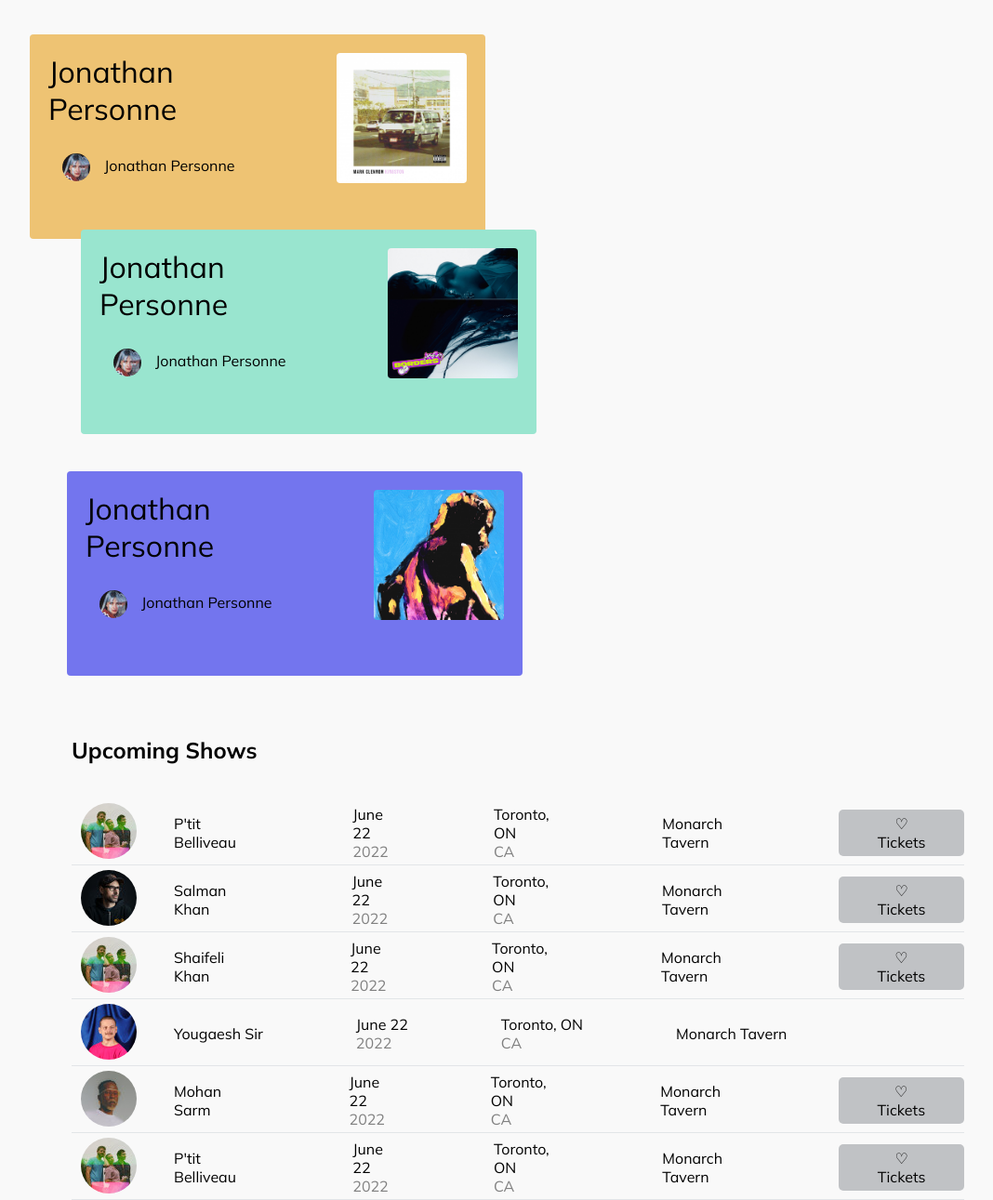
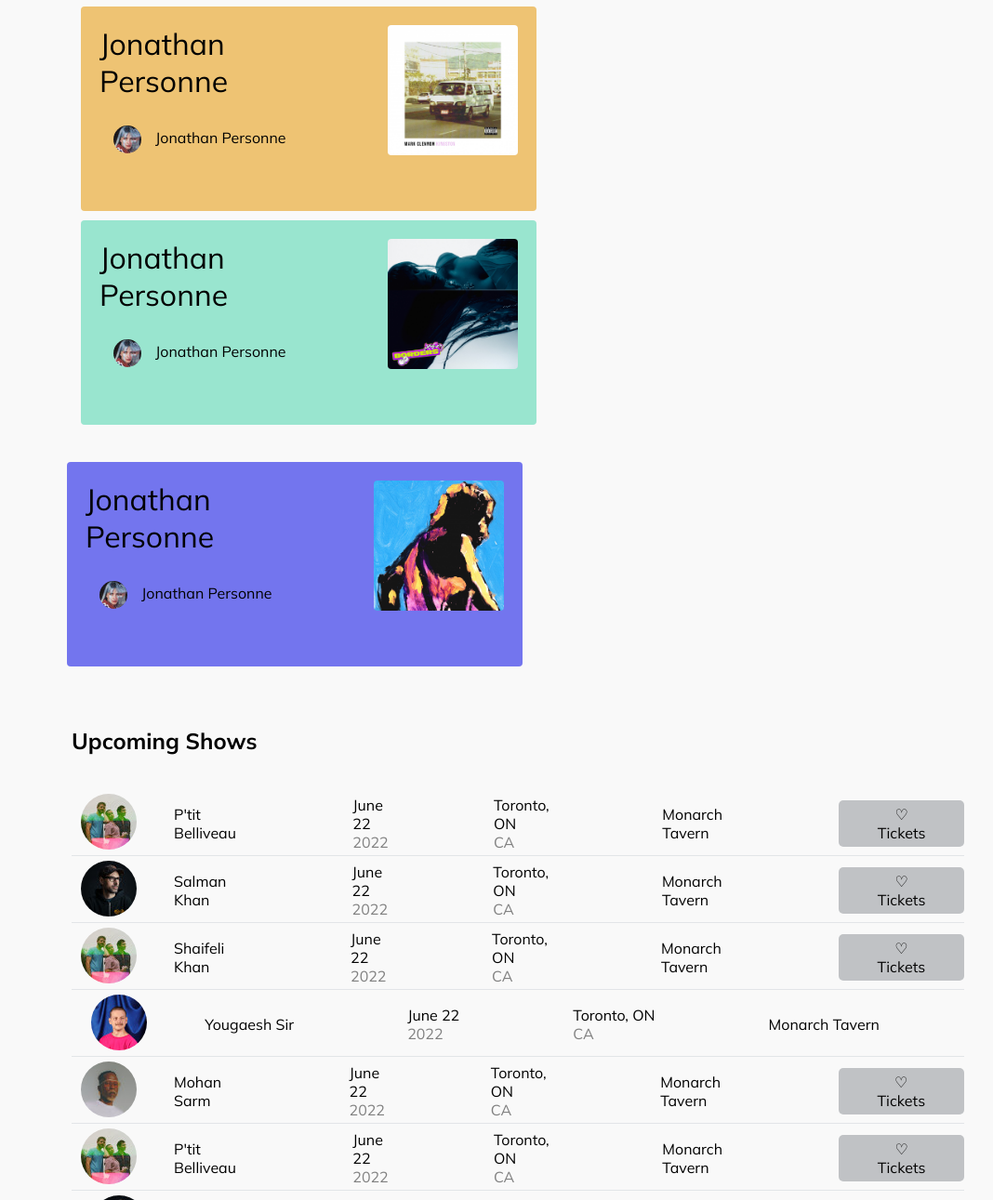
Before and after one commit to saifskd/Bonsound, a plain HTML site: page index.html in a window 1280 px wide. Shown: the part 1442-2733 px from the top of the page at 93% size, without its empty margins (198-1266 px from the left). Drawn offline with Linux system fonts and the light colour scheme.

Commit message:
Update sytyle2.css
new one

```diff
--- a/sytyle2.css
+++ b/sytyle2.css
@@ -267,7 +267,6 @@ header:hover .Artists1 {
   background-color: #50f71d;
 }
 .Corner1 {
-  margin: 20px 45px 0px 0px;
   background-color: #eec373;
 }
 .Corner1:hover {
@@ -298,7 +297,7 @@ header:hover .Artists1 {
 .Showsimagsboss {
   display: flex;
   align-items: center;
-  /* justify-content: space-between; */
+  justify-content: space-around;
   padding: 2px 0px;
   margin: 3px 0px;
   border-bottom: 1px solid #3f566d1f;
@@ -352,6 +351,7 @@ background: rgb(112, 132, 219);
 }
 .futercontent0 {
   display: flex;
+  justify-content: space-around;
   flex-wrap: wrap;
 }
 
```
